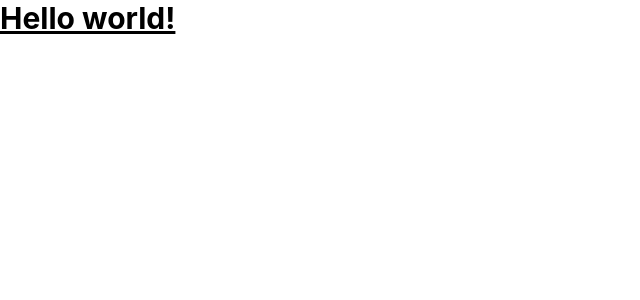
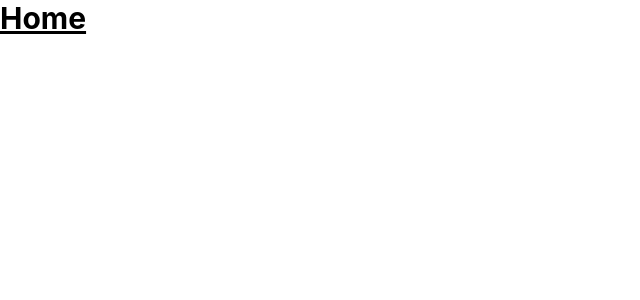
Before and after one commit to newjersey/eda-document-analyzer, a Next.js app: page / in a window 1280 px wide. Shown: the top 300 px of the page, without its empty margins (0-640 px from the left). Built offline with nearby package versions, Linux system fonts and the light colour scheme.

Commit message:
Install Vitest with basic spec

```diff
--- a/app/page.tsx
+++ b/app/page.tsx
@@ -1,7 +1,7 @@
 export default function Page() {
   return (
     <h1 className="text-3xl font-bold underline">
-      Hello world!
+      Home
     </h1>
   )
 }
```
Also changed, not shown: package.json (+9 -2 lines), vitest.config.mts (added), 2 other files (tests, documents, lock files or other folders).
